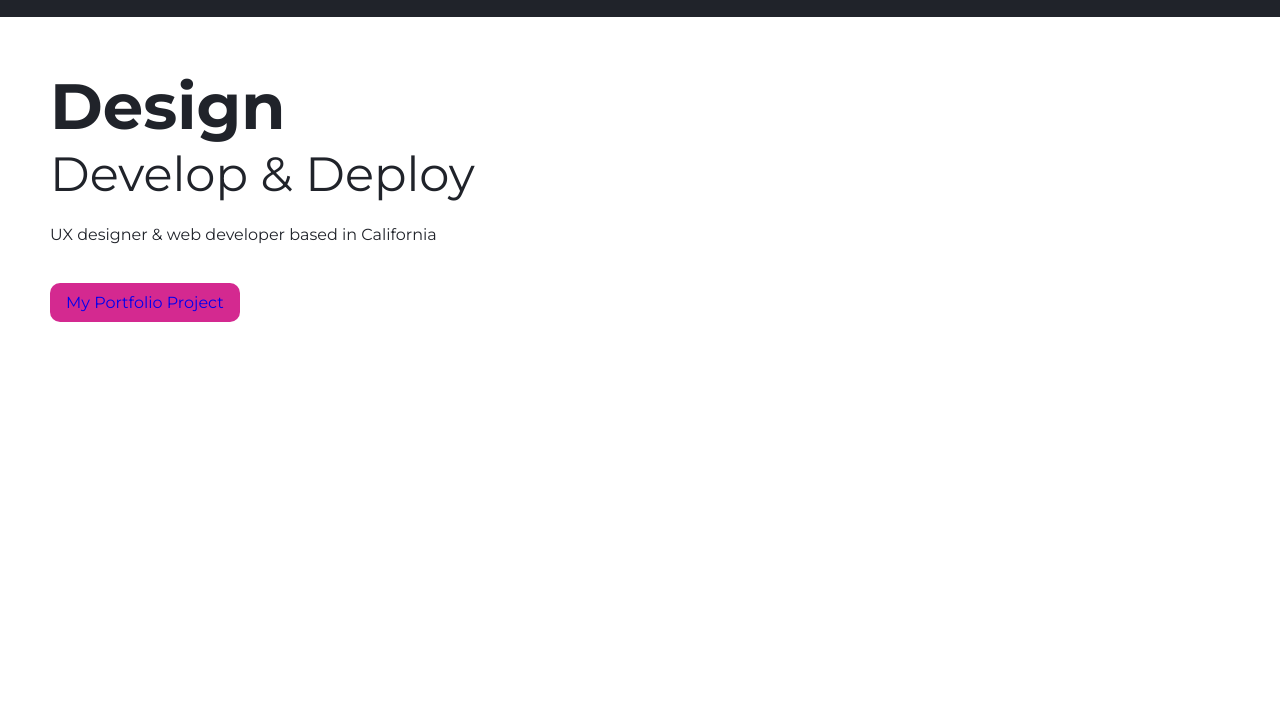
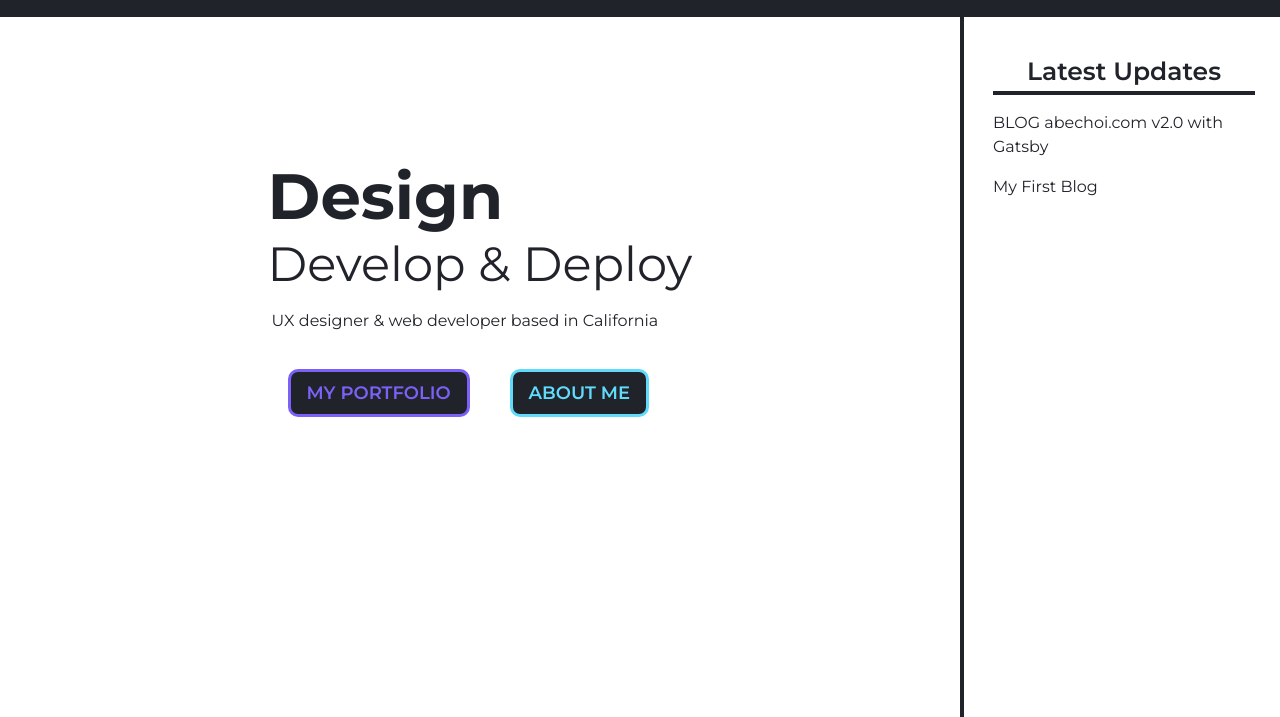
Before and after one commit to abechoi/Abechoi_Gatsby, a Gatsby site: page / in a window 1280 px wide. Shown: the part 83-800 px from the top of the page. Built offline with nearby package versions, Linux system fonts and the light colour scheme; Gatsby itself is replaced by a stand-in of ours.

Commit message:
finished homepage

```diff
--- a/gatsby-config.js
+++ b/gatsby-config.js
@@ -8,6 +8,15 @@ module.exports = {
   /* Your site config here */
   plugins: [
     `gatsby-transformer-remark`,
+    `gatsby-transformer-sharp`,
+    `gatsby-plugin-sharp`,
+    {
+      resolve: `gatsby-source-filesystem`,
+      options: {
+        name: `images`,
+        path: `${__dirname}/src/images/`,
+      },
+    },
     {
       resolve: `gatsby-source-filesystem`,
       options: {
--- a/package.json
+++ b/package.json
@@ -21,8 +21,11 @@
     "@fortawesome/react-fontawesome": "^0.1.14",
     "gatsby": "^3.3.1",
     "gatsby-image": "^3.4.0",
+    "gatsby-plugin-image": "^1.4.0",
+    "gatsby-plugin-sharp": "^3.4.0",
     "gatsby-source-filesystem": "^3.4.0",
     "gatsby-transformer-remark": "^4.1.0",
+    "gatsby-transformer-sharp": "^3.4.0",
     "react": "^17.0.1",
     "react-dom": "^17.0.1"
   },
--- a/src/pages/index.js
+++ b/src/pages/index.js
@@ -11,9 +11,13 @@ export default function Home() {
           <h2>Design</h2>
           <h3>Develop & Deploy</h3>
           <p>UX designer & web developer based in California</p>
-          <Link className={styles.btn} to="/projects">
-            My Portfolio Project
-          </Link>
+          <Link to="/projects">MY PORTFOLIO</Link>
+          <Link to="/about">ABOUT ME</Link>
+        </div>
+        <div>
+          <p>Latest Updates</p>
+          <p>BLOG abechoi.com v2.0 with Gatsby</p>
+          <p>My First Blog</p>
         </div>
       </section>
     </Layout>
--- a/src/styles/global.css
+++ b/src/styles/global.css
@@ -25,12 +25,13 @@ p {
 .layout {
   width: 100%;
   margin: 0 auto;
+  z-index: 1;
+  position: sticky;
 }
 .content {
   height: calc(100vh - 100px);
-}
-section {
-  padding: 50px;
+  z-index: -1;
+  position: sticky;
 }
 /* Navbar */
 nav {
@@ -40,7 +41,6 @@ nav {
   background-color: #20232a;
   width: 100%;
   height: 100px;
-  position: sticky;
 }
 .banner {
   margin: auto auto;
@@ -127,7 +127,7 @@ nav .icons h2:hover {
 /* Footer */
 footer {
   width: 100%;
-  height: 50vh;
+  height: 55vh;
   background-color: #20232a;
   color: #ffffff;
   text-align: center;
--- a/src/styles/home.module.css
+++ b/src/styles/home.module.css
@@ -1,8 +1,15 @@
 .header {
   display: grid;
-  grid-template-columns: 1fr 1fr;
-  grid-gap: 40px;
-  align-items: center;
+  grid-template-columns: 3fr 1fr;
+  color: #20232a;
+  height: 100%;
+}
+.header div:nth-child(1) {
+  position: relative;
+  width: fit-content;
+  height: fit-content;
+  margin: 0 auto;
+  top: 20%;
 }
 .header h2 {
   font-size: 4em;
@@ -10,13 +17,49 @@
 .header h3 {
   font-size: 3em;
   font-weight: 400;
-  margin-bottom: 20px;
+  margin: 0;
 }
-.btn {
+.header p {
+  margin-left: 4px;
+}
+
+.header a {
   display: inline-block;
-  background: #d42990;
   padding: 10px 16px;
   border-radius: 10px;
-  margin-top: 20px;
-  font-weight: 500;
+  margin: 20px 20px;
+  font-size: 18px;
+  font-weight: 600;
+  background: #20232a;
 }
+.header a:nth-of-type(1) {
+  color: #7b61f8;
+  border: 3px solid #7b61f8;
+}
+.header a:nth-of-type(1):hover {
+  background-color: #00feca;
+}
+.header a:nth-of-type(2) {
+  color: #61dbfb;
+  border: 3px solid #61dbfb;
+}
+.header a:nth-of-type(2):hover {
+  background-color: #ff85ea;
+}
+.header a:hover {
+  color: #20232a;
+  border: 3px solid #20232a;
+}
+.header div:nth-child(2) {
+  margin: 25px auto;
+  height: 100%;
+  margin: 0;
+  padding: 20px 25px;
+  border-left: 4px solid #20232a;
+}
+.header div:nth-child(2) p:nth-child(1) {
+  font-size: 25px;
+  font-weight: 600;
+  text-align: center;
+  border-bottom: 4px solid #20232a;
+}
--- a/src/styles/projects.module.css
+++ b/src/styles/projects.module.css
@@ -1,9 +1,9 @@
 .portfolio {
   text-align: center;
+  padding-top: 80px;
 }
 .portfolio > h2 {
   font-size: 3em;
-  margin-top: 80px;
 }
 .portfolio > h3 {
   font-size: 2em;
```
Also changed, not shown: src/images/banner.jpg (added), src/images/profile.jpg (added), src/notes/bar.txt (deleted), src/notes/foo.txt (deleted), 1 other file.
